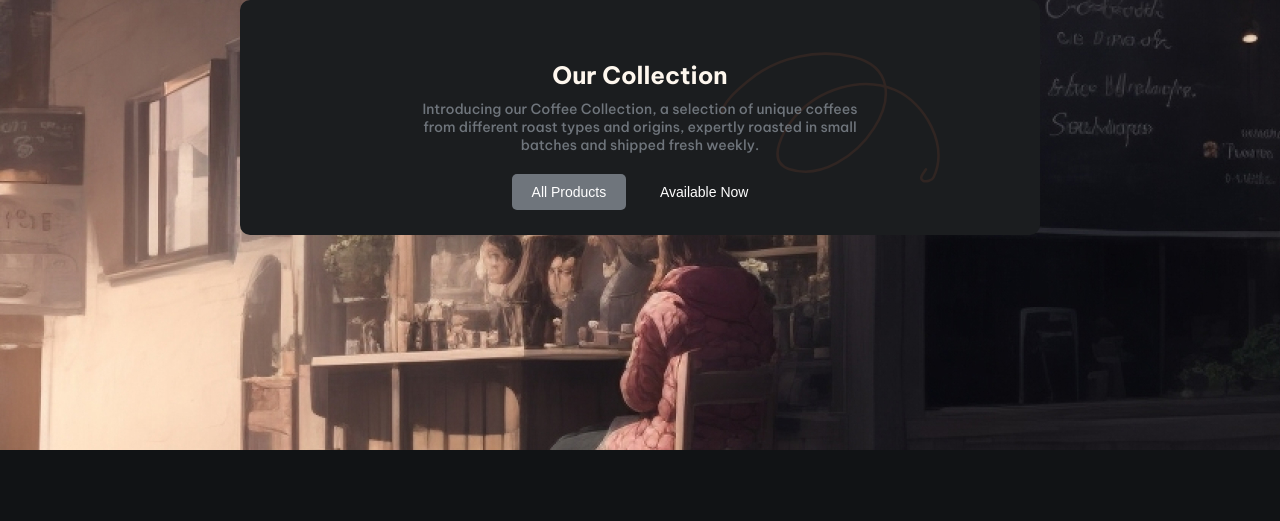
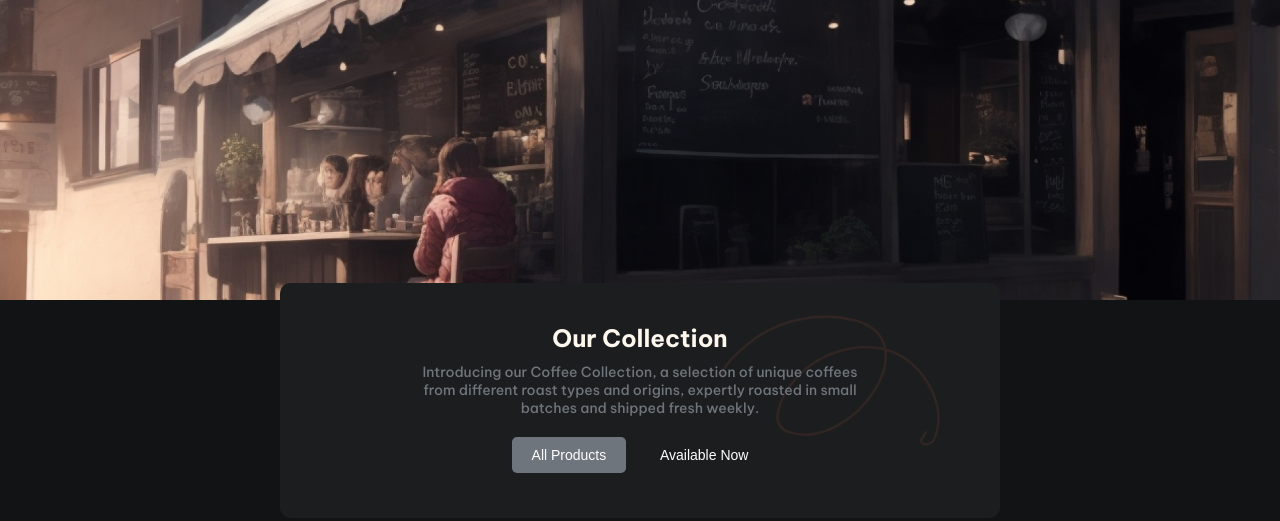
Before and after one commit to diegomgt354/simple_coffee, a plain HTML site: page index.html in a window 1280 px wide. Drawn offline with Linux system fonts and the light colour scheme; no server answers; a web font is replaced by a local one.

Commit message:
ultimos cambios

```diff
--- a/index.html
+++ b/index.html
@@ -12,12 +12,14 @@
 </head>
 
 <body>
-  <div id="contenedor">
+
+  <main>
     <div class="collection-container">
       <div class="collection-content">
         <h2 class="collection-title">Our Collection</h2>
         <p class="collection-description">
-              Introducing our Coffee Collection, a selection of unique coffees from different roast types and origins, expertly roasted in small batches and shipped fresh weekly.
+          Introducing our Coffee Collection, a selection of unique coffees from different roast types and origins,
+          expertly roasted in small batches and shipped fresh weekly.
         </p>
         <div class="collection-buttons">
           <button class="btn primary">All Products</button>
@@ -25,7 +27,27 @@
         </div>
       </div>
     </div>
+
+    <div id="contenedor"></div>
+
+  </main>
+
+
+  <!-- <div id="contenedor">
+    <div class="collection-container">
+      <div class="collection-content">
+        <h2 class="collection-title">Our Collection</h2>
+        <p class="collection-description">
+          Introducing our Coffee Collection, a selection of unique coffees from different roast types and origins,
+          expertly roasted in small batches and shipped fresh weekly.
+        </p>
+        <div class="collection-buttons">
+          <button class="btn primary">All Products</button>
+          <button class="btn secondary">Available Now</button>
         </div>
+      </div>
+    </div>
+  </div> -->
   <script src="actions.js"></script>
 </body>
 
--- a/style.css
+++ b/style.css
@@ -22,14 +22,21 @@ body {
     font-style: normal;
     /* margin: 0 auto; */
     background-image: url(resources/bg-cafe-lg.jpg);
-    background-repeat:no-repeat ;
+    background-repeat: no-repeat;
+    background-size: contain;
     font-weight: 500;
     color: var(--colorText);
     background-color: var(--colorBK);
-    width: 100vh;
-    height: 100vh;
+    max-width: 100vh;
+    min-height: 100vh;
     margin: auto;
+
+    display: flex;
+    flex-direction: column;
+    justify-content: center;
+
 }
+
 .collection-container {
     background-image: url(resources/vector.svg);
     background-repeat: no-repeat;
@@ -41,14 +48,15 @@ body {
     border-radius: 10px;
 }
 
-.collection-description{
+.collection-description {
     margin-top: 10px;
     margin-right: 13%;
-    margin-left:  13%;
+    margin-left: 13%;
     font-size: 14px;
     color: var(--allproduct);
 
 }
+
 .collection-buttons {
     margin-top: 15px;
 }
@@ -76,15 +84,22 @@ body {
     opacity: 0.8;
 }
 
+main {
+    background-color: var(--colorContenedor);
+    display: flex;
+    flex-direction: column;
+    border-radius: 10px;
+    align-items: center;
+    margin: auto 5%;
+
+}
+
 #contenedor {
     display: flex;
     flex-wrap: wrap;
     justify-content: center;
     gap: 40px;
-    background-color: var(--colorContenedor);
     padding: 20px;
-    margin: auto ;
-    border-radius: 10px;
 }
 
 .card {
@@ -163,3 +178,10 @@ body {
 .imgstartFill {
     background-image: url(resources/Star_fill.svg)
 }
+
+@media(width<1024px) {
+
+    body {
+        background-image: url(resources/bg-cafe-sm.jpg);
+    }
+}
```
Lines whose indentation alone changed are shown as unchanged.
